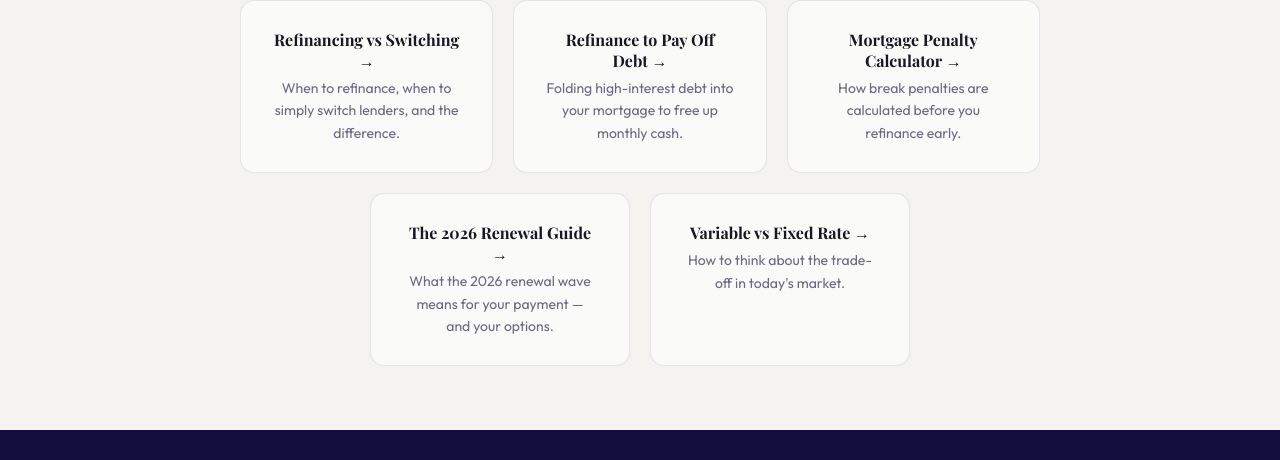
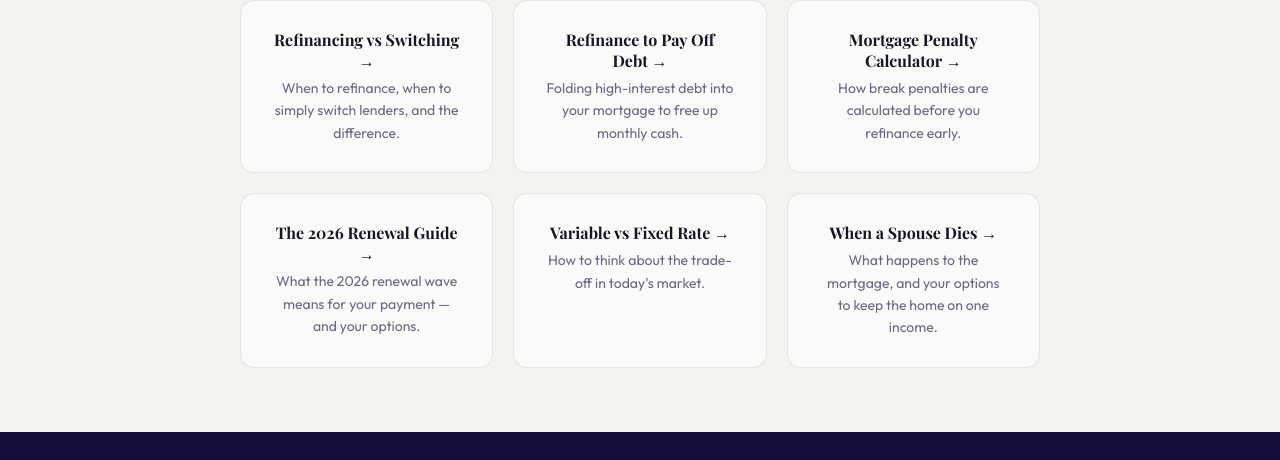
Before and after one commit to surinder-oss/God-lion-website, a plain HTML site: page refinancing.html in a window 1280 px wide. Shown: the part 1922-2382 px from the top of the page. Drawn offline with nearby package versions, Linux system fonts and the light colour scheme; a web font is replaced by a local one.

Commit message:
Update internal links: mortgage-when-spouse-dies
Co-Authored-By: Claude Opus 5.5 <noreply@anthropic.com>

```diff
--- a/refinancing.html
+++ b/refinancing.html
@@ -254,6 +254,10 @@
       <h3><a href="blog/variable-vs-fixed-rate-mortgage" style="text-decoration:none;color:inherit">Variable vs Fixed Rate →</a></h3>
       <p>How to think about the trade-off in today's market.</p>
     </div>
+    <div class="location-card reveal">
+      <h3><a href="blog/mortgage-when-spouse-dies" style="text-decoration:none;color:inherit">When a Spouse Dies →</a></h3>
+      <p>What happens to the mortgage, and your options to keep the home on one income.</p>
+    </div>
   </div>
 </section>
 <!-- ═══ FOOTER ═══ -->
```
